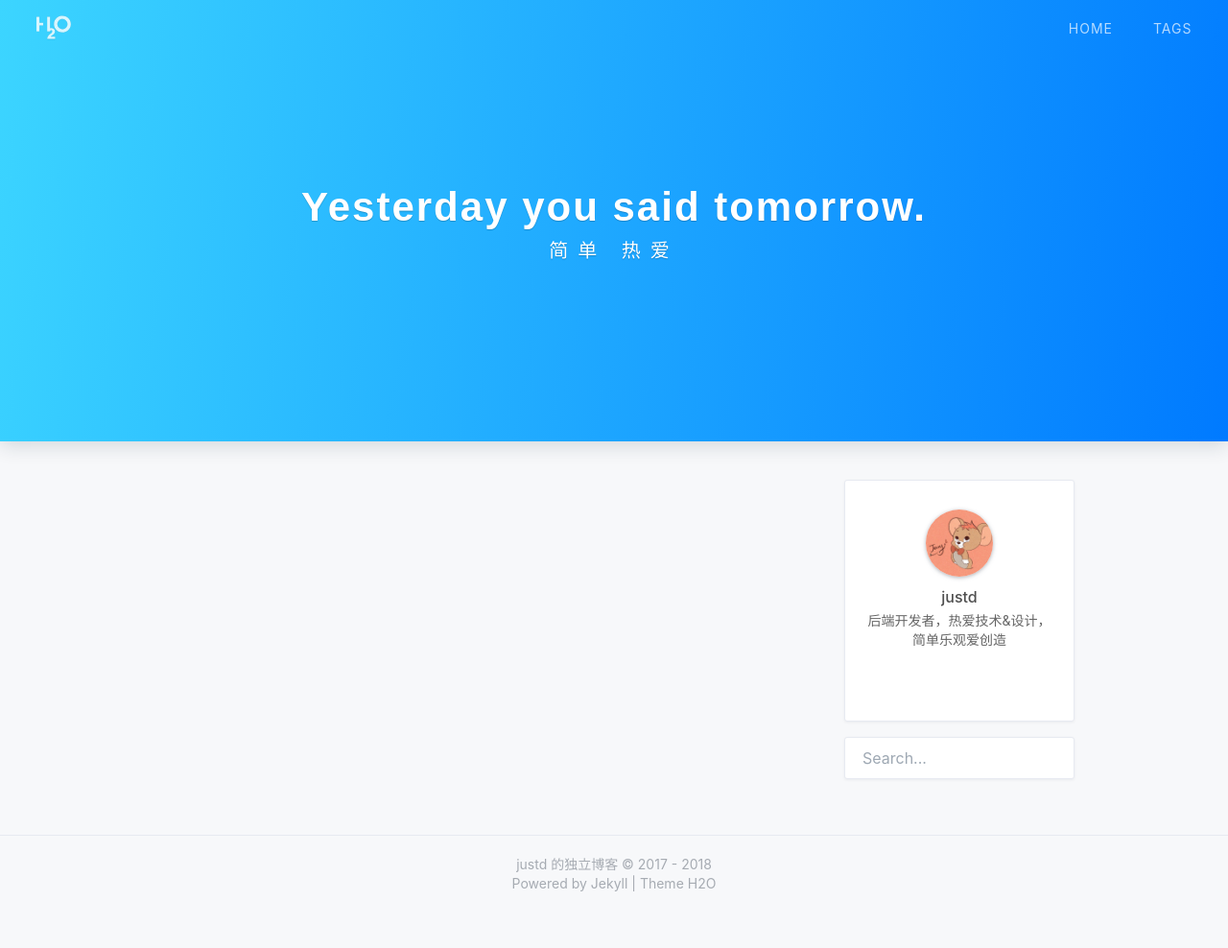
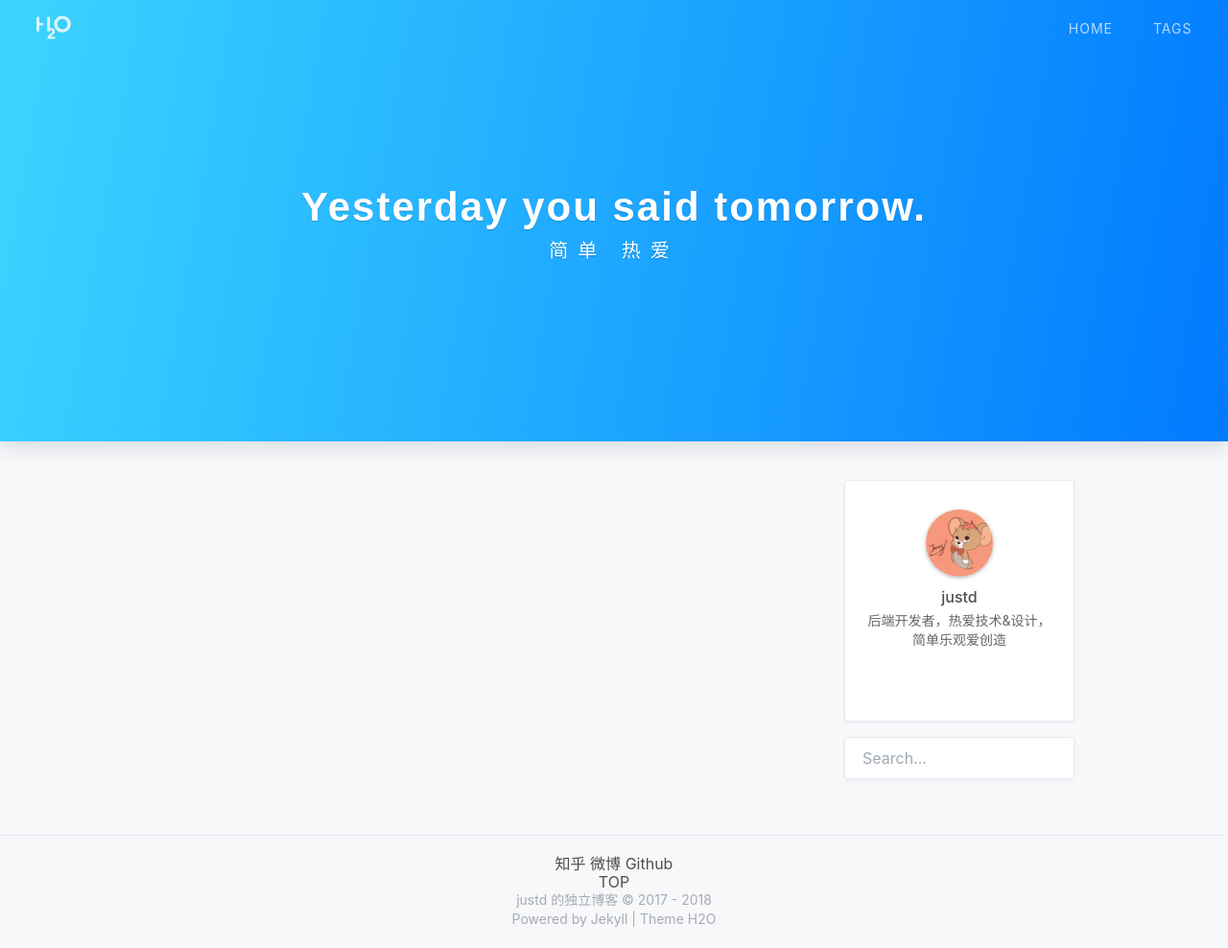
Before and after one commit to justde/justde.github.io, a Jekyll site: the page built from index.html, in a window 1280 px wide and 988 px high. Shown: the whole window at 96% size. Built offline with Jekyll 4.4.1, drawn with Linux system fonts in a browser that asks for light colours; nearby versions of some CDN libraries; the list of posts is cut into pages by our own code; a style sheet for code colours, icons or effects is not loaded.

Commit message:
Update footer.html

```diff
--- a/_includes/footer.html
+++ b/_includes/footer.html
@@ -1,4 +1,29 @@
 <footer class="g-footer">
+   <div class="site-footer">
+        <div class="site-footer-icons">
+            <a target="_blank" href="https://www.zhihu.com/people/ityouknow">
+               知乎
+            </a>
+            <a target="_blank" href="http://weibo.com/ityouknow">
+               微博
+            </a>
+            <a target="_blank" href="https://github.com/ityouknow">
+                Github
+            </a>
+        </div>
+        <div class="site-footer-links mobile-hidden">
+            {% for nav in site.labels %}
+            <a href="{{ nav.href }}" title="{{ nav.name }}" target="{{ nav.target | default: _self }}">{{ nav.name }}</a>
+            {% endfor %}
+        </div>
+          <div class="site-footer-icons">
+
+        </div>
+        <div class="scrolltop">
+            <a href="javascript:window.scrollTo(0,0)" >TOP</a>
+        </div>
+        <div class="rss"><a href="{{ site.subscribe_rss }}"><span class="octicon octicon-rss" style="color:orange;"></span></a></div>
+    </div>
   <section>{{ site.title }} ©
   {% assign current = "now" | date: "%Y" | plus: 0%}
   {% unless site.footer.since and site.footer.since == current %}
```
